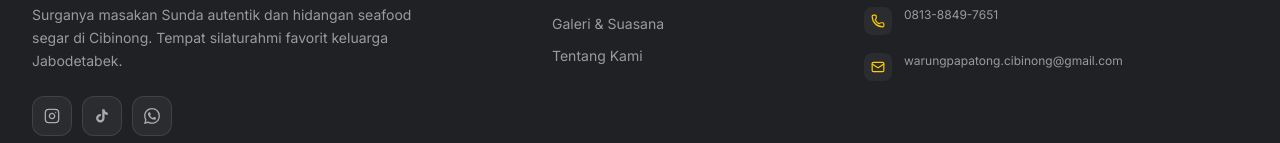
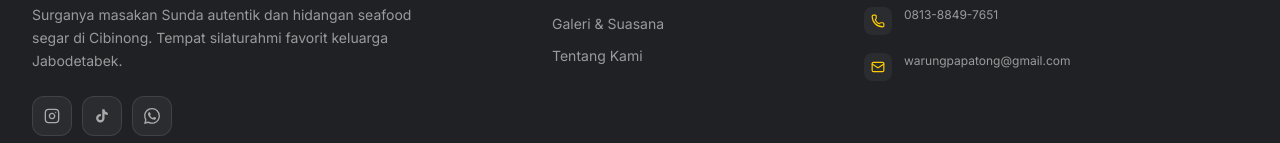
Before and after one commit to warungpapatong/warung-papatong, a Next.js app: page / in a window 1280 px wide. Shown: the part 5802-5945 px from the top of the page. Built offline with nearby package versions, Linux system fonts and the light colour scheme; no server answers.

Commit message:
Change email address

```diff
--- a/src/data.ts
+++ b/src/data.ts
@@ -83,7 +83,7 @@ export const BUSINESS_INFO: BusinessInfo = {
   instagram:   'restowarungpapatong',
   tiktok:      'restowarungpapatong',
   youtube:     'warungpapatong',
-  email:       'warungpapatong.cibinong@gmail.com',
+  email:       'warungpapatong@gmail.com',
   mapQuery:    'RESTO+WARUNG+PAPATONG+-+Cibinong-Bogor',
   mapsLink:    'https://www.google.com/maps/place/RESTO+WARUNG+PAPATONG+-+Cibinong-Bogor/@-6.5120209,106.8329725,17z',
   founded:     '2018',
```
